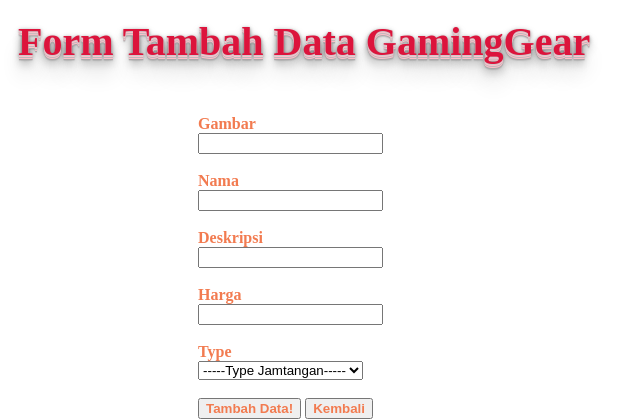
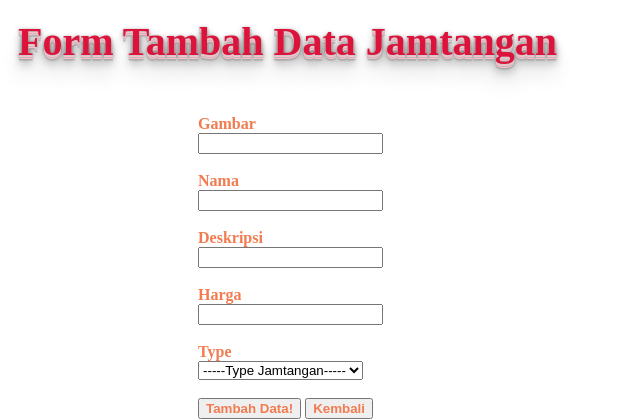
Before and after one commit to ihsandwi17/Prakpw2021_203040025, a PHP site: page /php/tambah.php in a window 1280 px wide. Shown: the top 420 px of the page, without its empty margins (0-641 px from the left). Run offline with PHP 8.4, Linux system fonts and the light colour scheme.

Commit message:
menyelesaikan modul pertemuan 5

```diff
--- a/pertemuan5/latihan5e/php/tambah.php
+++ b/pertemuan5/latihan5e/php/tambah.php
@@ -18,7 +18,7 @@ if (isset($_POST['tambah'])) {
 ?>
 
 <link rel="stylesheet" href="../css/tambah.css">
-<h3>Form Tambah Data GamingGear</h3>
+<h3>Form Tambah Data Jamtangan</h3>
 <form action="" method="POST">
   <div class="container">
     <ul>
```
